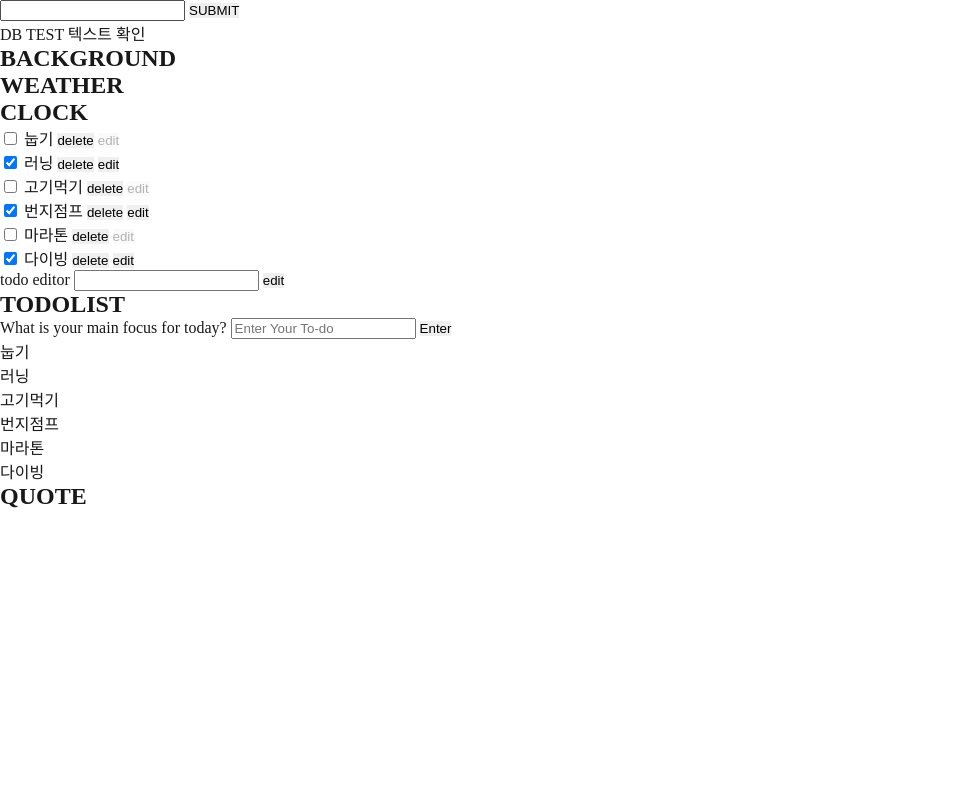
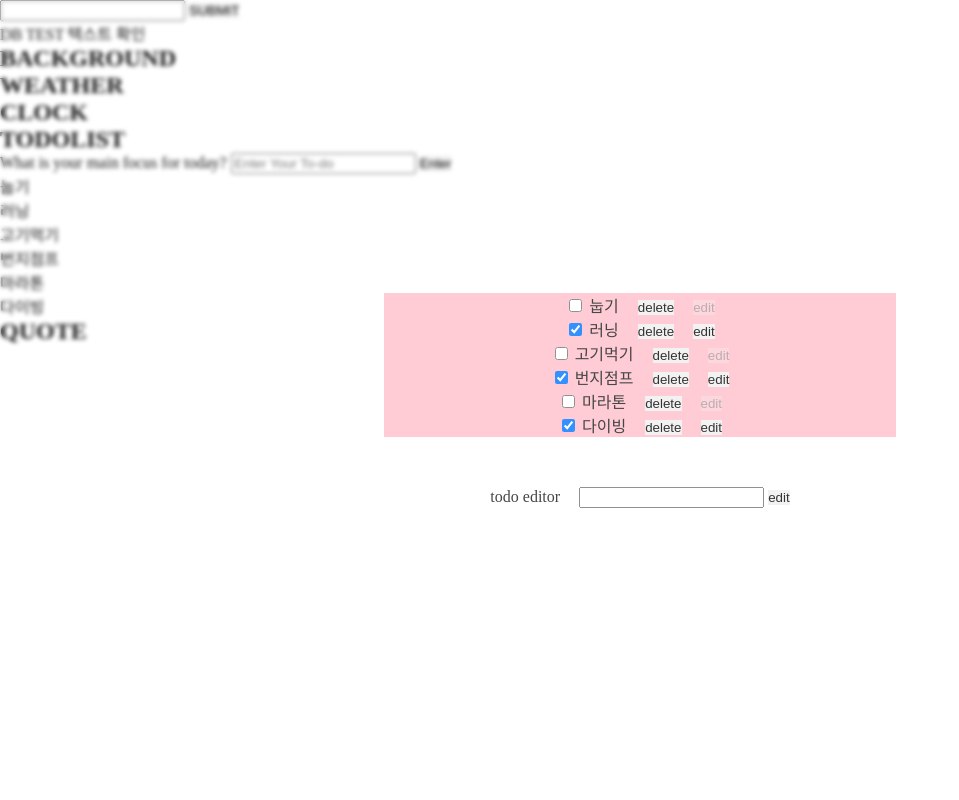
Before and after one commit to loveyoujgb/toyproject1, a Flask app: page / in a window 1280 px wide. Shown: the whole page, without its empty margins (0-959 px from the left). Run offline with Flask 2, Linux system fonts and the light colour scheme.

Commit message:
[add] todolist 팝업 레이아웃 css

```diff
--- a/static/app.js
+++ b/static/app.js
@@ -16,6 +16,26 @@ $(document).ready(() => {
 /* CLOCK -------------------------------------------------------------------- */
 
 /* TODOLIST ----------------------------------------------------------------- */
+/* TODO POPUP --------------------------------------------------------------- */
+// 팝업열기
+$('.todo-list-a').on('click', function (e) {
+  e.preventDefault();
+  if ($(this).is('.todo-done')) {
+    $('#edit-input').attr('placeholder', '');
+    $('.modify-num').val('');
+  }
+  $('.todo-pop').css('visibility', 'visible');
+  modifyResultTF = false;
+});
+// 팝업닫기
+$('.todo-pop-container').on('click', function (e) {
+  if (e.target === e.currentTarget) {
+    $('.todo-pop').css('visibility', 'hidden');
+    if (modifyResultTF) {
+      window.location.reload();
+    }
+  }
+});
 
 /* QUOTE -------------------------------------------------------------------- */
 
--- a/static/todolist.css
+++ b/static/todolist.css
@@ -0,0 +1,84 @@
+.todo-pop {
+  width: 100%;
+  height: 100%;
+  position: fixed;
+  top: 0;
+  left: 0;
+  z-index: 100;
+  visibility: visible;
+}
+
+.todo-pop .todo-pop-container {
+  width: 100%;
+  height: 100%;
+  display: flex;
+  justify-content: center;
+  align-items: center;
+  -webkit-backdrop-filter: blur(2px);
+  backdrop-filter: blur(2px);
+}
+
+.todo-pop .todo-pop-container .todo-content-box {
+  width: 50%;
+  background-color: #fff;
+  opacity: 0.8;
+  padding: 50px 0;
+}
+
+.todo-pop .todo-pop-container .todo-content-box .todo-content-list {
+  width: 80%;
+  margin: 0 auto;
+  display: flex;
+  justify-content: center;
+}
+
+.todo-pop .todo-pop-container .todo-content-box .todo-content-list ul {
+  width: 800px;
+  background-color: pink;
+  text-align: center;
+}
+
+.todo-pop .todo-pop-container .todo-content-box .todo-content-list ul li {
+  width: 100%;
+}
+
+.todo-pop .todo-pop-container .todo-content-box .todo-content-list ul li span {
+  margin-right: 15px;
+  cursor: pointer;
+  display: inline-block;
+}
+
+.todo-pop .todo-pop-container .todo-content-box .todo-content-list ul li a {
+  display: inline-block;
+  width: 250px;
+}
+
+.todo-pop
+  .todo-pop-container
+  .todo-content-box
+  .todo-content-list
+  ul
+  li
+  a.todo-done-text {
+  text-decoration: line-through;
+}
+
+.todo-pop
+  .todo-pop-container
+  .todo-content-box
+  .todo-content-list
+  ul
+  li
+  button:nth-of-type(1) {
+  margin-right: 15px;
+}
+
+.todo-pop .todo-pop-container .todo-content-box .todo-editor {
+  width: 100%;
+  margin: 50px auto 0;
+  text-align: center;
+}
+
+.todo-pop .todo-pop-container .todo-content-box .todo-editor label {
+  margin-right: 15px;
+}
--- a/templates/index.html
+++ b/templates/index.html
@@ -39,6 +39,7 @@
       <h2>CLOCK</h2>
     </div>
     <!-- TODOLIST -------------------------------------------------------------- -->
+    <!-- TODO POPUP ------------------------------------------------------------ -->
     <div class="todo-pop">
       <div class="todo-pop-container">
         <div class="todo-content-box">
@@ -98,6 +99,7 @@
         </div>
       </div>
     </div>
+    <!-- TODO INPUT ------------------------------------------------------------ -->
     <div class="todo-wrap">
       <h2>TODOLIST</h2>
       <div class="todo-main">
@@ -127,12 +129,12 @@
         <section class="todo-section02">
           <div class="todo-list-box">
             <ul class="todo-list-ul">
-              <li><a href="#" class="todo-done">눕기</a></li>
-              <li><a href="#">러닝</a></li>
-              <li><a href="#" class="todo-done">고기먹기</a></li>
-              <li><a href="#">번지점프</a></li>
-              <li><a href="#" class="todo-done">마라톤</a></li>
-              <li><a href="#">다이빙</a></li>
+              <li><a href="#" class="todo-done todo-list-a">눕기</a></li>
+              <li><a href="#" class="todo-list-a">러닝</a></li>
+              <li><a href="#" class="todo-done todo-list-a">고기먹기</a></li>
+              <li><a href="#" class="todo-list-a">번지점프</a></li>
+              <li><a href="#" class="todo-done todo-list-a">마라톤</a></li>
+              <li><a href="#" class="todo-list-a">다이빙</a></li>
             </ul>
           </div>
         </section>
```
Also changed, not shown: 1 other file.
